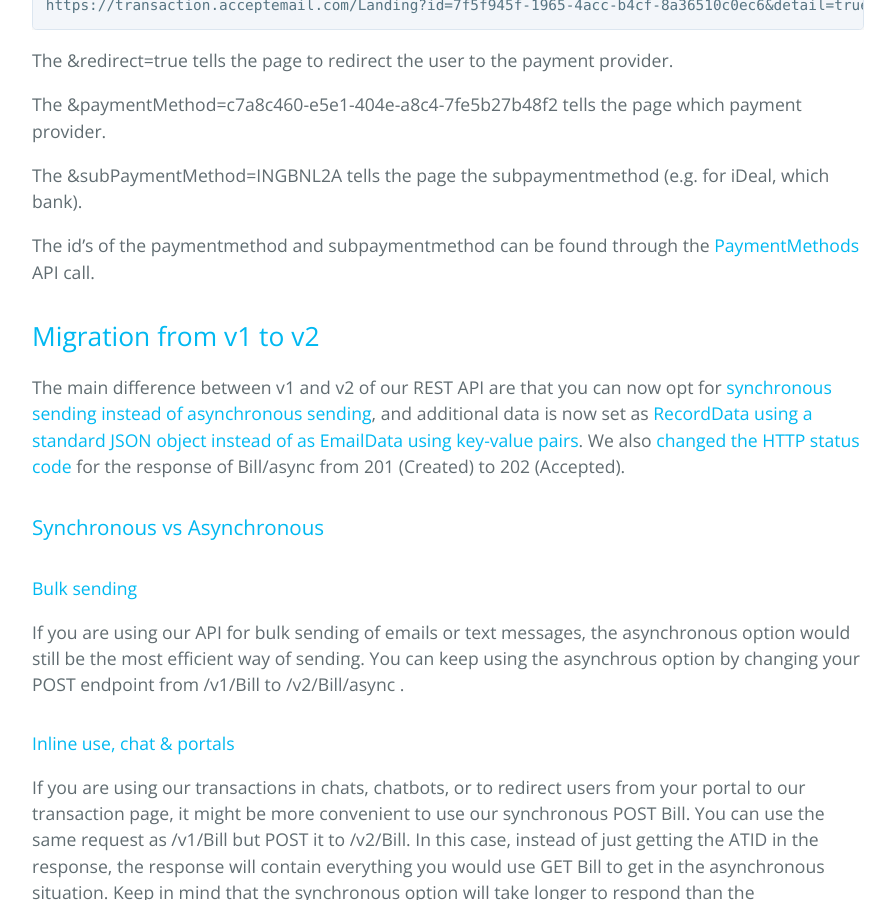
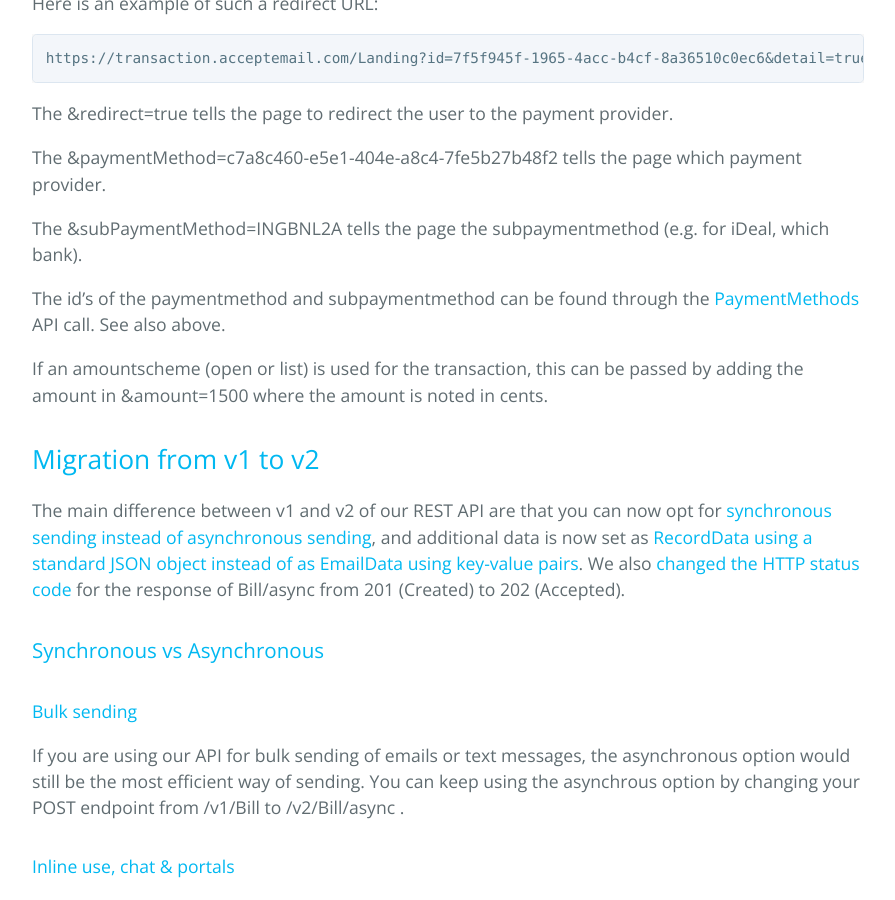
Before and after one commit to AcceptEmail/Examples, a Jekyll site: the page built from index.md, in a window 1280 px wide and 900 px high, scrolled down 9755 px. Shown: the whole window, without its empty margins (192-1087 px from the left). Built offline with Jekyll 4.4.1, drawn with Linux system fonts in a browser that asks for light colours; some of the changed text lies outside the part shown.

Commit message:
amount en menu added

```diff
--- a/index.md
+++ b/index.md
@@ -15,6 +15,8 @@
 	2. [Bulk sending of Bills through email, text or both](#bulk-sending)
 	3. [Receiving webhooks](#receive-webhooks)
 	4. [Searching for bills previously sent to a client](#search-bills-client)
+	5. [Getting the payment methods for a bill](#getting-payment-methods)
+	6. [Redirect straight to payment provider](#redirecting)
 4. [Migration from v1 to v2](#migration-v1-to-v2)
 	1. [Synchronous vs Asynchronous](#synchronous-vs-asynchronous)
 	2. [EmailData to RecordData](#emaildata-to-recorddata)
@@ -338,7 +340,9 @@
 
 The &subPaymentMethod=INGBNL2A tells the page the subpaymentmethod (e.g. for iDeal, which bank).
 
-The id's of the paymentmethod and subpaymentmethod can be found through the [PaymentMethods](https://api.acceptemail.com/swagger/ui/index#!/Bill/Bill_GetPaymentMethods) API call.
+The id's of the paymentmethod and subpaymentmethod can be found through the [PaymentMethods](https://api.acceptemail.com/swagger/ui/index#!/Bill/Bill_GetPaymentMethods) API call. See also above.
+
+If an amountscheme (open or list) is used for the transaction, this can be passed by adding the amount in &amount=1500 where the amount is noted in cents.
 
 
 
```
